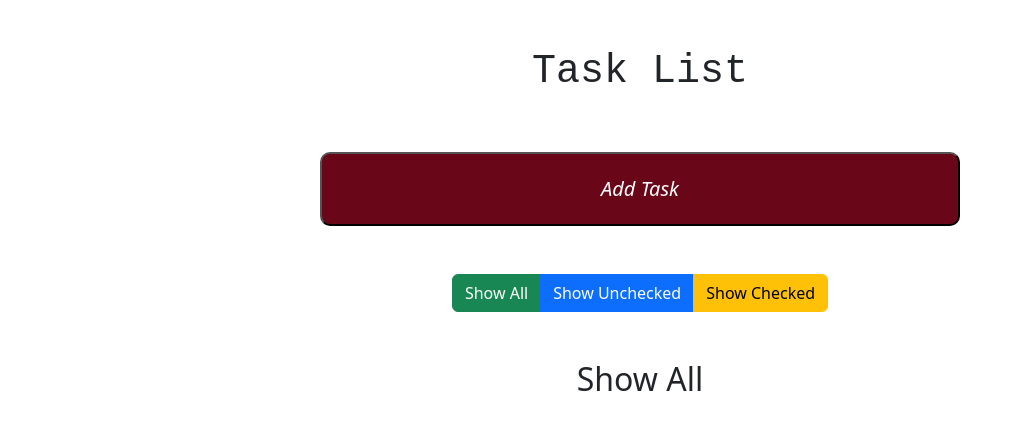
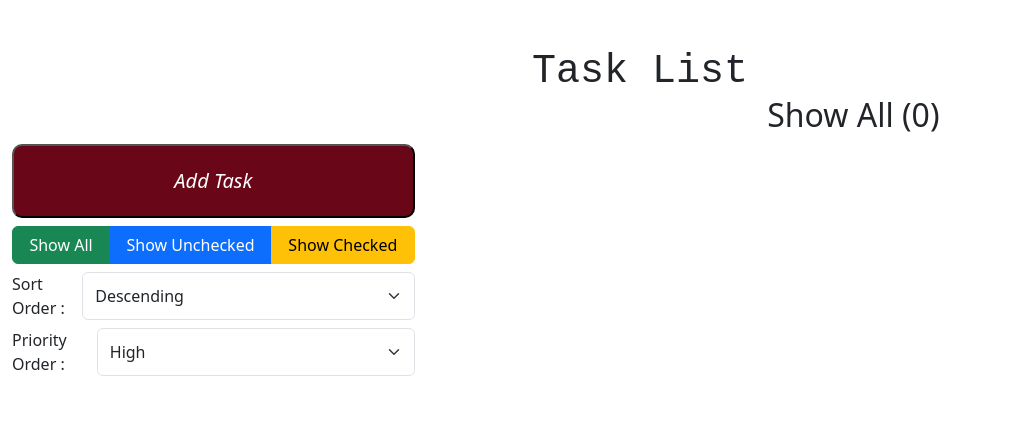
Before and after one commit to prachii007/Aulacube-Assignment, a React (Create React App) app: page /#/ in a window 1280 px wide. Shown: the top 430 px of the page, without its empty margins (0-1011 px from the left). Built offline with nearby package versions, Linux system fonts and the light colour scheme.

Commit message:
add sorting

```diff
--- a/src/App.css
+++ b/src/App.css
@@ -12,7 +12,9 @@ h1 {
 }
 
 .add-task-btn {
-  width: 50%;
+  /* width: 50%; */
+  /* width: 350px; */
+  width: 100%;
   background-color: #a2d2ff;
   background-color: rgb(105, 7, 24);
   color: white;
--- a/src/components/Home.js
+++ b/src/components/Home.js
@@ -4,15 +4,22 @@ import SingleTaskCard from './TaskCard'
 
 export const TaskList = () => {
   const tasksFromLS = useMemo(() => {
-    return JSON.parse(localStorage.getItem('todos')) || []
-  }, [])
+    const tasks = JSON.parse(localStorage.getItem('todos')) || [];
+    return tasks.map(task => ({
+      ...task,
+      date: new Date(task.date) // Convert date strings back to Date objects
+    }));
+  }, []);
+
   const [state, setState] = useState({
     taskList: tasksFromLS,
     showAll: true,
     showUnchecked: false,
     showChecked: false,
     unCheckedTasks: tasksFromLS.filter(x => !x.isChecked),
-    checkedTasks: tasksFromLS.filter(x => x.isChecked)
+    checkedTasks: tasksFromLS.filter(x => x.isChecked),
+    order: "desc",
+    priority: "High"
   })
 
   const navigate = useNavigate()
@@ -87,20 +94,45 @@ export const TaskList = () => {
     }))
   }, [tasksFromLS])
 
+  console.log('stte', state)
+
   return (
-    <div className='text-center mt-5'>
-      <h1>Task List</h1>
-      <button onClick={goToAddTask} className='my-5 add-task-btn'>Add Task</button>
-      <br />
-      <div className='btn-group mb-5'>
+    <>
+      <h1 className='text-center mt-5 mb-0'>Task List</h1>
+      <div className='row mx-0'>
+        <div className='col-4 '>
+          <div className='col-12'>
+            <button onClick={goToAddTask} className='mt-5 mb-2 add-task-btn'>Add Task</button>
+          </div>
+          <div className='btn-group mb-2 col-12'>
             <button className='btn btn-success' onClick={handleShowAll}>Show All</button>
             <button className='btn btn-primary' onClick={handleShowUnchecked}>Show Unchecked</button>
             <button className='btn btn-warning' onClick={handleShowChecked}>Show Checked</button>
           </div>
-      <h2>{state.showAll ? "Show All" : state.showChecked ? "Show checked" : "Show Unchecked"}</h2>
+          <div className='mb-2 d-flex col-12'>
+            <div>Sort Order :</div>
+            <select className='form-select' value={state.order} onChange={(e) => setState((prev) => ({ ...prev, order: e.target.value }))} >
+              <option value="asc">Ascending</option>
+              <option value="desc">Descending</option>
+            </select>
+          </div>
+          <div className='mb-2 d-flex col-12'>
+            <div>Priority Order :</div>
+            <select className='form-select' value={state.priority} onChange={(e) => setState((prev) => ({ ...prev, priority: e.target.value }))} >
+              <option value="High">High</option>
+              <option value="Medium">Medium</option>
+              <option value="Low">Low</option>
+            </select>
+          </div>
+        </div>
+        <div className='col-8 '>
+          <h2 className='text-center'>{state.showAll ? `Show All (${state.taskList.length})` : state.showChecked ? `Show checked (${state.checkedTasks.length}) ` : `Show Unchecked (${state.unCheckedTasks.length})`}</h2>
           <div className="outer-box">
             {
-          (state.showAll ? state.taskList : state.showChecked ? state.checkedTasks : state.unCheckedTasks).map((task, index) => (
+              (state.showAll ? state.taskList : state.showChecked ? state.checkedTasks : state.unCheckedTasks)
+                .sort((a, b) => state.order === "asc" ? a.date - b.date : b.date - a.date) // Dynamic sorting based on order
+                .filter((a) => a.priority === state.priority)
+                .map((task, index) => (
                   <SingleTaskCard
                     key={index}
                     index={index}
@@ -113,5 +145,8 @@ export const TaskList = () => {
             }
           </div>
         </div>
+      </div>
+    </>
+
   )
 }
--- a/src/components/addTask.js
+++ b/src/components/addTask.js
@@ -28,7 +28,8 @@ export const AddTask = () => {
         description: state.taskDescription,
         priority: state.taskPriority,
         isChecked: false,
-        id: new Date().toLocaleTimeString()
+        id: new Date().toLocaleTimeString(),
+        date: new Date()
       }
       taskList.push(taskInfo)
       localStorage.setItem('todos', JSON.stringify(taskList))
```
Lines whose indentation alone changed are shown as unchanged.
